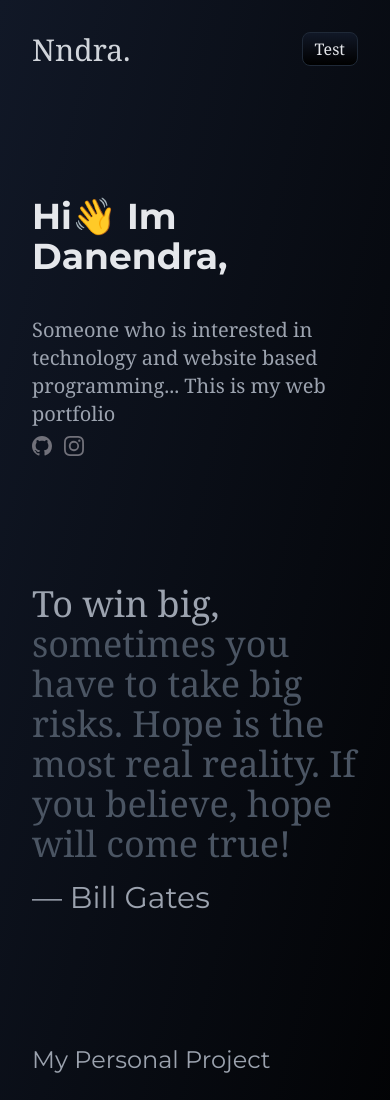
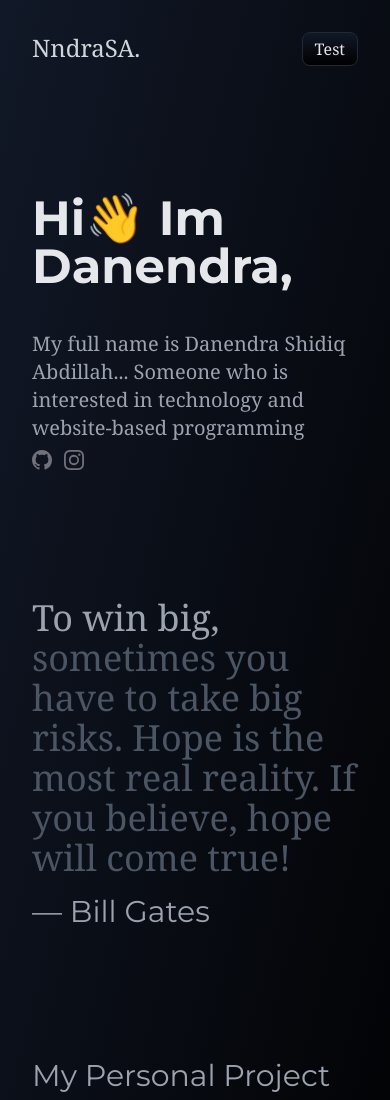
Before and after one commit to nendraJzz/myportfolio, a website: page index.html in a window 390 px wide. Shown: the top 1100 px of the page. Drawn offline with Linux system fonts and the light colour scheme.

Commit message:
perbaikan

```diff
--- a/index.html
+++ b/index.html
@@ -3,14 +3,15 @@
 <head>
   <meta charset="UTF-8">
   <meta name="viewport" content="width=device-width, initial-scale=1.0">
-  <title>Nndra — Portfolio</title>
+  <title>NndraSA — Portfolio</title>
+  <link rel="icon" type="image/x-icon" href="images/code.png">
   <link href="./output.css" rel="stylesheet">
   <link href="https://fonts.googleapis.com/css2?family=Montserrat:wght@400;700&display=swap" rel="stylesheet">
 </head>
     <body class="bg-gradient-to-br from-gray-900 to-black">
         <div class="text-gray-300 container mx-auto p-8 overflow-hidden md:rounded-lg md:p-10 lg:p-12">
             <div class="flex justify-between">
-                <h1 class="font-serif text-3xl font-medium">Nndra.</h1>
+                <h1 class="font-serif text-2xl md:text-3xl font-medium">NndraSA.</h1>
                 <a href=""
                     class="self-start font-serif px-3 py-2 leading-none text-gray-200 border border-gray-800 rounded-lg focus:outline-none focus:shadow-outline bg-gradient-to-b hover:from-indigo-500 from-gray-900 to-black">
                     Test
@@ -19,12 +20,12 @@
 
             <div class="h-32 md:h-40"></div>
 
-            <p class="font-sans text-4xl font-bold text-gray-200 max-w-5xl lg:text-7xl lg:pr-24 md:text-6xl">
+            <p class="font-sans text-5xl font-bold text-gray-200 max-w-5xl lg:text-7xl lg:pr-24 md:text-6xl">
                 Hi👋 Im Danendra,
             </p>
             <div class="h-10"></div>
             <p class="max-w-2xl font-serif text-xl text-gray-400 md:text-2xl">
-                Someone who is interested in technology and website based programming... This is my web portfolio
+              My full name is Danendra Shidiq Abdillah... Someone who is interested in technology and website-based programming
             </p>
             <div class="flex gap-3 mt-2">
 
@@ -60,7 +61,7 @@
 
             <div class="h-32 md:h-40"></div>
 
-            <span class="text-gray-400 font-sans text-2xl md:text-4xl mb-7"> My Personal Project</span>
+            <span class="text-gray-400 font-sans text-3xl md:text-4xl mb-7"> My Personal Project</span>
 
             <div class="h-16"></div>
 
@@ -83,7 +84,7 @@
                 <div class="mx-auto max-w-7xl px-4 sm:px-6 lg:px-8">
                     <div class="py-7 border-t border-gray-300">
                         <div class="flex items-center justify-center text-center">
-                            <span class="text-gray-700 font-light text-sm sm:text-base">
+                            <span class="text-gray-700 font-light text-md sm:text-base">
                                 Copyright © 2024 Nndra, All rights reserved.
                             </span>
                         </div>
```
Also changed, not shown: images/code.png (added).
